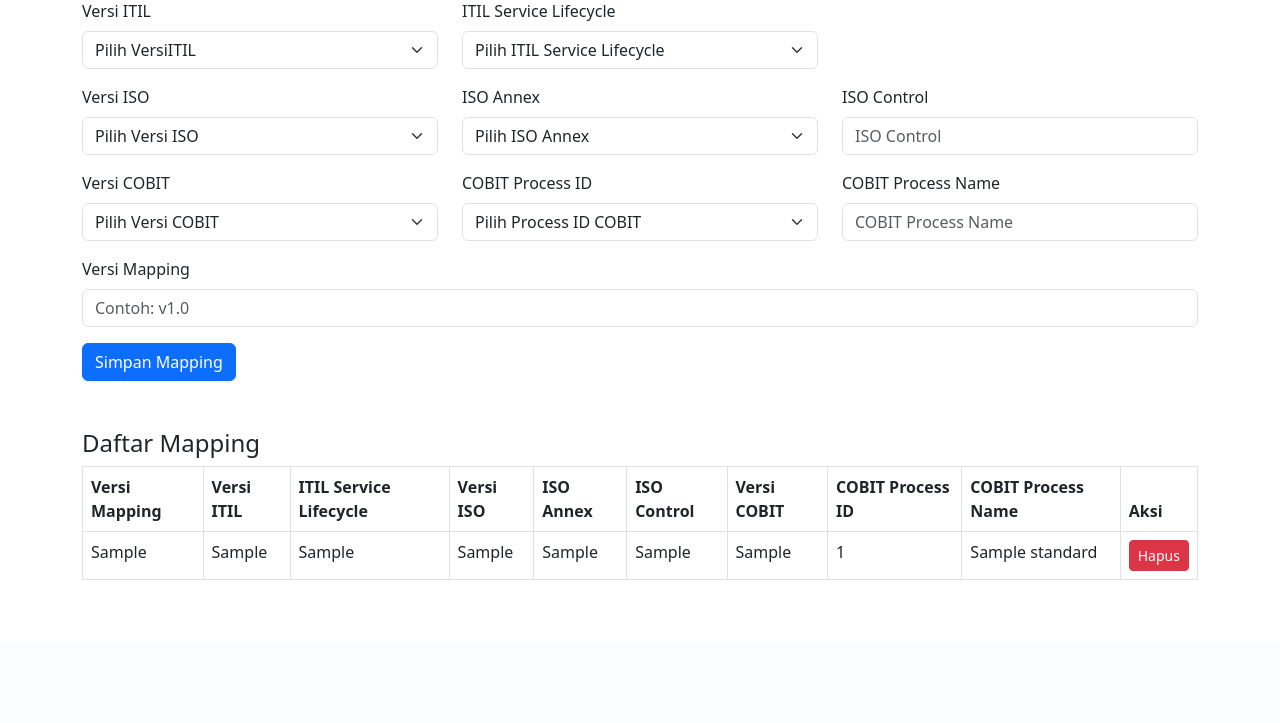
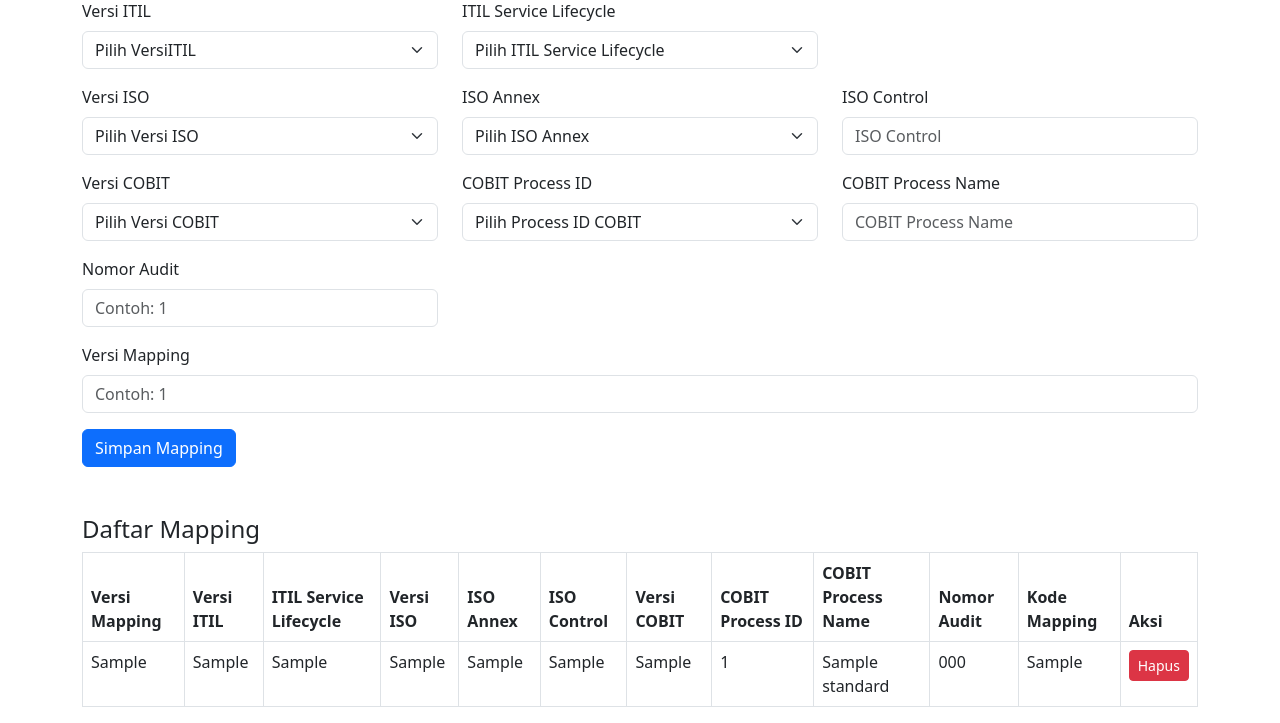
Before and after one commit to wahibmuhibi/progresTA, a PHP site: page /views/admin/manage_questions.php in a window 1280 px wide. Shown: the part 159-882 px from the top of the page. Before the commit the page ends 739 px from the top, so only its background shows below. Run offline with PHP 8.4, Linux system fonts and the light colour scheme; a user stored in the database is signed in; tables that the repository leaves empty or names only in its code hold one stand-in row (values such as "Sample post").

Commit message:
manage question work

```diff
--- a/views/admin/manage_questions.php
+++ b/views/admin/manage_questions.php
@@ -50,9 +50,13 @@ if ($_SERVER['REQUEST_METHOD'] === 'POST' && isset($_POST['save_mapping'])) {
     $cobit_process_id = $_POST['cobit_process_id'];
     $cobit_process_name = $_POST['cobit_process_name'];
     $mapping_version = $_POST['mapping_version'];
+    $nomor_audit = $_POST['nomor_audit'];
 
-    $query = "INSERT INTO mapping_standard (mapping_version, itil_version, itil_service_lifecycle, iso_version, iso_annex, iso_control, cobit_version, cobit_process_id, cobit_process_name)
-              VALUES ('$mapping_version', '$itil_version', '$itil_service_lifecycle', '$iso_version', '$iso_annex', '$iso_control', '$cobit_version', '$cobit_process_id', '$cobit_process_name')";
+    // Generate Kode Mapping
+    $kode_mapping = "{$mapping_version}_{$itil_service_lifecycle}_{$nomor_audit}";
+
+    $query = "INSERT INTO mapping_standard (mapping_version, itil_version, itil_service_lifecycle, iso_version, iso_annex, iso_control, cobit_version, cobit_process_id, cobit_process_name, nomor_audit, kode_mapping)
+              VALUES ('$mapping_version', '$itil_version', '$itil_service_lifecycle', '$iso_version', '$iso_annex', '$iso_control', '$cobit_version', '$cobit_process_id', '$cobit_process_name', '$nomor_audit', '$kode_mapping')";
 
     if ($conn->query($query)) {
         $success = "Mapping berhasil disimpan.";
@@ -60,6 +64,7 @@ if ($_SERVER['REQUEST_METHOD'] === 'POST' && isset($_POST['save_mapping'])) {
         $error = "Terjadi kesalahan: " . $conn->error;
     }
 }
+
 
 // Hapus Mapping
 if (isset($_GET['delete_mapping_id'])) {
@@ -176,9 +181,16 @@ if (isset($_GET['delete_mapping_id'])) {
         </div>
     </div>
     <div class="row mb-3">
+        <div class="col-md-4">
+            <label for="nomor_audit" class="form-label">Nomor Audit</label>
+            <input type="number" name="nomor_audit" id="nomor_audit" class="form-control" placeholder="Contoh: 1" required>
+        </div>
+    </div>
+
+    <div class="row mb-3">
         <div class="col-md-12">
             <label for="mapping_version" class="form-label">Versi Mapping</label>
-            <input type="text" name="mapping_version" id="mapping_version" class="form-control" placeholder="Contoh: v1.0" required>
+            <input type="text" name="mapping_version" id="mapping_version" class="form-control" placeholder="Contoh: 1" required>
         </div>
     </div>
     <button type="submit" name="save_mapping" class="btn btn-primary">Simpan Mapping</button>
@@ -213,6 +225,8 @@ if (isset($_GET['delete_mapping_id'])) {
             <th>Versi COBIT</th>
             <th>COBIT Process ID</th>
             <th>COBIT Process Name</th>
+            <th>Nomor Audit</th>
+            <th>Kode Mapping</th>
             <th>Aksi</th>
         </tr>
     </thead>
@@ -231,6 +245,8 @@ if (isset($_GET['delete_mapping_id'])) {
                     <td><?php echo htmlspecialchars($row['cobit_version']); ?></td>
                     <td><?php echo htmlspecialchars($row['cobit_process_id']); ?></td>
                     <td><?php echo htmlspecialchars($row['cobit_process_name']); ?></td>
+                    <td><?php echo htmlspecialchars($row['nomor_audit']); ?></td>
+                    <td><?php echo htmlspecialchars($row['kode_mapping']); ?></td>
                     <td>
                         <a href="?delete_mapping_id=<?php echo $row['id']; ?>" class="btn btn-danger btn-sm">Hapus</a>
                     </td>
@@ -238,7 +254,7 @@ if (isset($_GET['delete_mapping_id'])) {
             <?php endwhile; ?>
         <?php else: ?>
             <tr>
-                <td colspan="10" class="text-center">Belum ada mapping.</td>
+                <td colspan="12" class="text-center">Belum ada mapping.</td>
             </tr>
         <?php endif; ?>
     </tbody>
```
